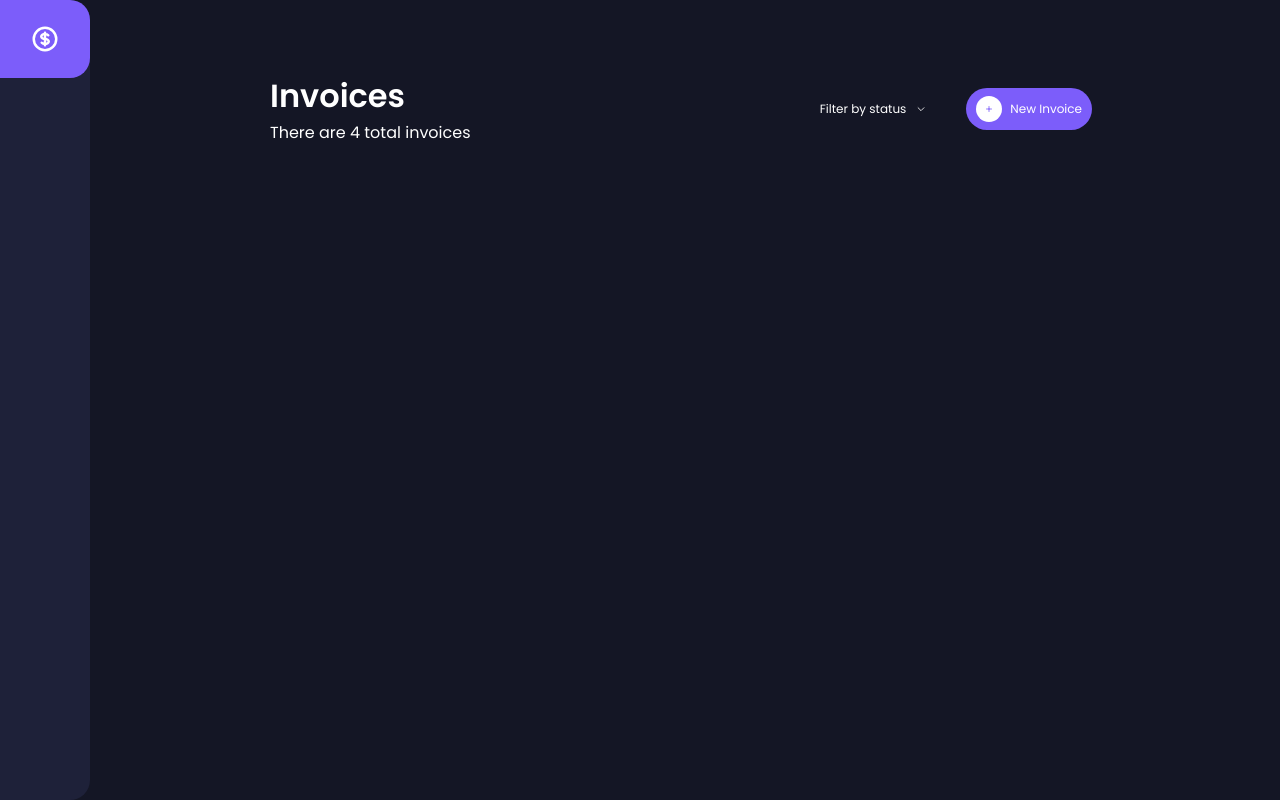
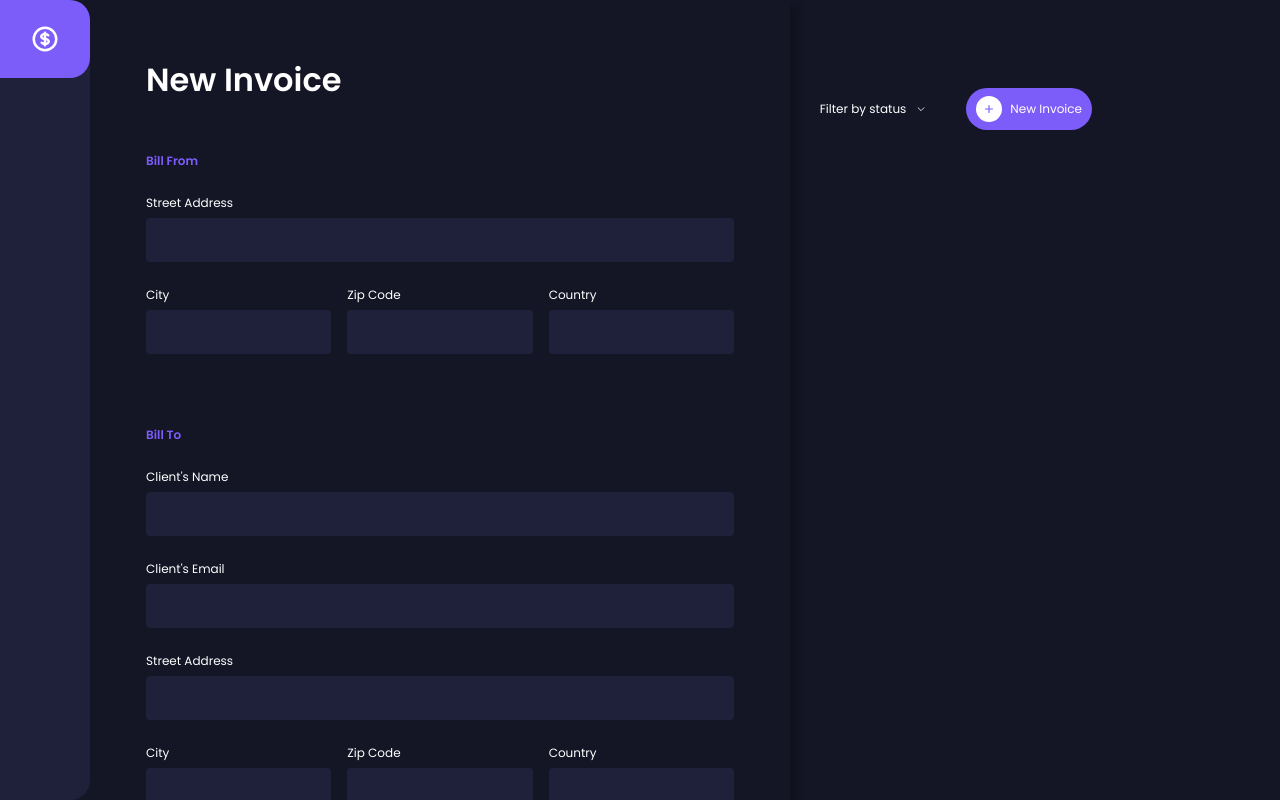
Before and after one commit to rodionsibov/super-duper-octo-robot, a Vue app: page / in a window 1280 px wide. Built offline with nearby package versions, Linux system fonts and the light colour scheme.

Commit message:
feat: add invoice modal component

```diff
--- a/src/App.vue
+++ b/src/App.vue
@@ -2,6 +2,7 @@
   <div v-if="!mobile" class="app flex flex-column">
     <Navigation />
     <div class="app-content flex flex-column">
+      <InvoiceModal />
       <router-view />
     </div>
   </div>
@@ -13,9 +14,13 @@
 
 <script>
 import Navigation from "@/components/Navigation.vue";
+import InvoiceModal from "@/components/InvoiceModal.vue";
 
 export default {
-  components: { Navigation },
+  components: {
+    Navigation,
+    InvoiceModal,
+  },
   data() {
     return {
       mobile: null,
--- /dev/null
+++ b/src/components/InvoiceModal.vue
@@ -0,0 +1,324 @@
+<template>
+  <div
+    class="invoice-wrap flex flex-column"
+    @click="checkClick"
+    ref="invoiceWrap"
+  >
+    <form @submit.prevent="submitForm" class="invoice-content">
+      <h1>New Invoice</h1>
+      <div class="bill-from flex flex-column">
+        <h4>Bill From</h4>
+        <div class="input flex flex-column">
+          <label for="billerStreetAddress">Street Address</label>
+          <input
+            type="text"
+            required
+            id="billerStreetAddress"
+            v-model="billerStreetAddress"
+          />
+        </div>
+        <div class="location-details flex">
+          <div class="input flex flex-column">
+            <label for="billerCity">City</label>
+            <input type="text" required id="billerCity" v-model="billerCity" />
+          </div>
+          <div class="input flex flex-column">
+            <label for="billerZipCode">Zip Code</label>
+            <input
+              type="text"
+              required
+              id="billerZipCode"
+              v-model="billerZipCode"
+            />
+          </div>
+          <div class="input flex flex-column">
+            <label for="billerCountry">Country</label>
+            <input
+              type="text"
+              required
+              id="billerCountry"
+              v-model="billerCountry"
+            />
+          </div>
+        </div>
+      </div>
+      <div class="bill-to flex flex-column">
+        <h4>Bill To</h4>
+        <div class="input flex flex-column">
+          <label for="clientName">Client's Name</label>
+          <input type="text" required id="clientName" v-model="clientName" />
+        </div>
+        <div class="input flex flex-column">
+          <label for="clientEmail">Client's Email</label>
+          <input type="text" required id="clientEmail" v-model="clientEmail" />
+        </div>
+        <div class="input flex flex-column">
+          <label for="clientStreetAddress">Street Address</label>
+          <input
+            type="text"
+            required
+            id="clientStreetAddress"
+            v-model="clientStreetAddress"
+          />
+        </div>
+        <div class="location-details flex">
+          <div class="input flex flex-column">
+            <label for="clientCity">City</label>
+            <input type="text" required id="clientCity" v-model="clientCity" />
+          </div>
+          <div class="input flex flex-column">
+            <label for="clientZipCode">Zip Code</label>
+            <input
+              type="text"
+              required
+              id="clientZipCode"
+              v-model="clientZipCode"
+            />
+          </div>
+          <div class="input flex flex-column">
+            <label for="clientCountry">Country</label>
+            <input
+              type="text"
+              required
+              id="clientCountry"
+              v-model="clientCountry"
+            />
+          </div>
+        </div>
+      </div>
+      <div class="invoice-work flex flex-column">
+        <div class="payment flex">
+          <div class="input flex flex-column">
+            <label for="invoiceDate">Invoice Date</label>
+            <input
+              type="text"
+              disabled
+              id="invoiceDate"
+              v-model="invoiceDate"
+            />
+          </div>
+          <div class="input flex flex-column">
+            <label for="paymentDueDate">Payment Due</label>
+            <input
+              type="text"
+              disabled
+              id="paymentDueDate"
+              v-model="paymentDueDate"
+            />
+          </div>
+        </div>
+        <div class="input flex flex-column">
+          <label for="paymentTerms">Payment Terms</label>
+          <select required id="paymentTerms" v-model="paymentTerms">
+            <option value="30">Net 30 Days</option>
+            <option value="60">Net 60 Days</option>
+          </select>
+        </div>
+        <div class="input flex flex-column">
+          <label for="productDescription">Product Description</label>
+          <input
+            type="text"
+            required
+            id="productDescription"
+            v-model="productDescription"
+          />
+        </div>
+        <div class="work-items">
+          <h3>Item List</h3>
+          <table class="item-list">
+            <tr class="table-heading flex">
+              <th class="item-name">Item Name</th>
+              <th class="qty">Qty</th>
+              <th class="price">Price</th>
+              <th class="total">Total</th>
+            </tr>
+            <tr
+              class="table-items flex"
+              v-for="(item, index) in invoiceItemList"
+              :key="index"
+            >
+              <td class="item-name">
+                <input type="text" v-model="item.itemName" />
+              </td>
+              <td class="qty">
+                <input type="text" v-model="item.qty" />
+              </td>
+              <td class="price">
+                <input type="text" v-model="item.price" />
+              </td>
+              <td class="total flex">
+                ${{ (item.total = item.qty * item.price) }}
+              </td>
+              <svg
+                @click="deleteInvoiceItem(item.id)"
+                xmlns="http://www.w3.org/2000/svg"
+                class="h-6 w-6"
+                fill="none"
+                viewBox="0 0 24 24"
+                stroke="currentColor"
+              >
+                <path
+                  stroke-linecap="round"
+                  stroke-linejoin="round"
+                  stroke-width="2"
+                  d="M19 7l-.867 12.142A2 2 0 0116.138 21H7.862a2 2 0 01-1.995-1.858L5 7m5 4v6m4-6v6m1-10V4a1 1 0 00-1-1h-4a1 1 0 00-1 1v3M4 7h16"
+                />
+              </svg>
+            </tr>
+          </table>
+          <div class="flex button" @click="addNewInvoiceItem">
+            <svg
+              xmlns="http://www.w3.org/2000/svg"
+              class="h-6 w-6"
+              fill="none"
+              viewBox="0 0 24 24"
+              stroke="currentColor"
+            >
+              <path
+                stroke-linecap="round"
+                stroke-linejoin="round"
+                stroke-width="2"
+                d="M12 6v6m0 0v6m0-6h6m-6 0H6"
+              />
+            </svg>
+            Add New Item
+          </div>
+        </div>
+      </div>
+      <div class="save flex">
+        <div class="left">
+          <button @click="closeInvoice" class="red">Cancel</button>
+        </div>
+        <div class="right flex">
+          <button @click="saveDraft" class="dark-purple">Save Draft</button>
+          <button @click="publishInvoice" class="purple">Create Invoice</button>
+        </div>
+      </div>
+    </form>
+  </div>
+</template>
+
+<script>
+export default {
+  name: "InvoiceModal",
+  data() {
+    return {
+      billerStreetAddress: null,
+      billerCity: null,
+      billerZipCode: null,
+      billerCountry: null,
+      clientName: null,
+      clientEmail: null,
+      clientStreetAddress: null,
+      clientCity: null,
+      clientZipCode: null,
+      clientCountry: null,
+      invoiceDateUnix: null,
+      invoiceDate: null,
+      paymentTerms: null,
+      paymentDueDateUnix: null,
+      paymentDueDate: null,
+      productDescription: null,
+      invoicePending: null,
+      invoiceDraft: null,
+      invoiceItemList: [],
+      invoiceTotal: 0,
+    };
+  },
+};
+</script>
+
+<style lang="scss" scoped>
+.invoice-wrap {
+  position: fixed;
+  top: 0;
+  left: 0;
+  background-color: transparent;
+  width: 100%;
+  height: 100vh;
+  overflow: scroll;
+  @media (min-width: 900px) {
+    left: 90px;
+  }
+
+  .invoice-content {
+    position: relative;
+    padding: 56px;
+    max-width: 700px;
+    width: 100%;
+    background-color: #141625;
+    color: #fff;
+    box-shadow: 10px 4px 6px -1px rgba(0, 0, 0, 0.2),
+      0 2px 4px -1px rgba(0, 0, 0, 0.06);
+
+    h1 {
+      margin-bottom: 48px;
+      color: #fff;
+    }
+
+    h3 {
+      margin-bottom: 16px;
+      font-size: 18px;
+      color: #777f98;
+    }
+
+    h4 {
+      color: #7c5dfa;
+      font-size: 12px;
+      margin-bottom: 24px;
+    }
+
+    .bill-to,
+    .bill-from {
+      margin-bottom: 48px;
+
+      .location-details {
+        gap: 16px;
+
+        div {
+          flex: 1;
+        }
+      }
+    }
+
+    .invoice-work {
+      .payment {
+        gap: 24px;
+
+        div {
+          flex: 1;
+        }
+      }
+
+      .work-items {
+          .item-list {
+              width: 100%;
+          }
+      }
+    }
+  }
+
+  .input {
+    margin-bottom: 24px;
+  }
+
+  label {
+    font-size: 12px;
+    margin-bottom: 6px;
+  }
+
+  input,
+  select {
+    width: 100%;
+    background-color: #1e2139;
+    color: #fff;
+    border-radius: 4px;
+    padding: 12px 4px;
+    border: none;
+
+    &:focus {
+      outline: none;
+    }
+  }
+}
+</style>
--- a/src/views/Home.vue
+++ b/src/views/Home.vue
@@ -120,6 +120,7 @@ export default {
         cursor: pointer;
         font-size: 12px;
         padding: 10px 20px;
+
         &:hover {
           color: #1e2139;
           background-color: #fff;
@@ -135,13 +136,13 @@ export default {
       .inner-button {
         margin-right: 8px;
         border-radius: 50%;
-        padding: 8px;
+        padding: 6px;
         align-items: center;
         justify-content: center;
         background-color: #fff;
 
         svg {
-          width: 10px;
+          width: 14px;
           color: #7c5dfa;
         }
       }
```
